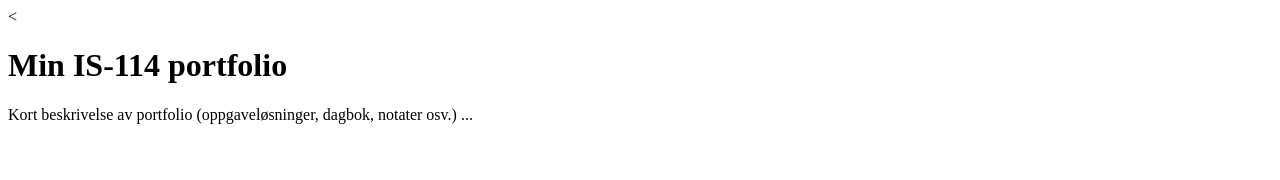
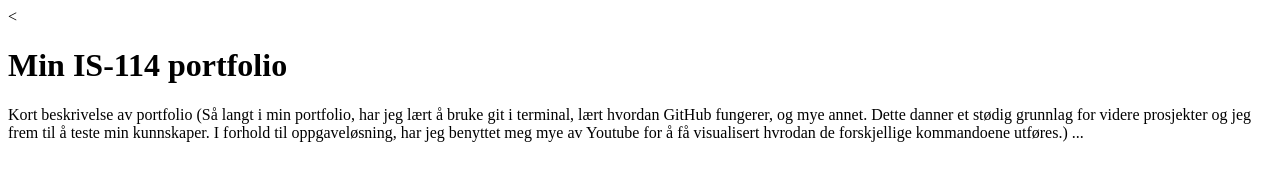
Before and after one commit to brege03/Brages-repository, a plain HTML site: page docs/index.html in a window 1280 px wide. Drawn offline with Linux system fonts and the light colour scheme.

Commit message:
med portfolio

```diff
--- a/docs/index.html
+++ b/docs/index.html
@@ -3,9 +3,9 @@
 <head>
   <meta charset="utf-8">
   <meta name="viewport" content="width=device-width, initial-scale=1">
-  <title>(navn [mellomnavn]* etternavn)</title>
+  <title>(Brage Kristoffersen)</title>
 <</head>
 <body>
-  <h1>Min IS-114 portfolio</h1>   <p>Kort beskrivelse av portfolio (oppgaveløsninger, dagbok, notater osv.) ...
+  <h1>Min IS-114 portfolio</h1>   <p>Kort beskrivelse av portfolio (Så langt i min portfolio, har jeg lært å bruke git i terminal, lært hvordan GitHub fungerer, og mye annet. Dette danner et stødig grunnlag for videre prosjekter og jeg frem til å teste min kunnskaper. I forhold til oppgaveløsning, har jeg benyttet meg mye av Youtube for å få visualisert hvrodan de forskjellige kommandoene utføres.) ...
 </body>
 </html>
```
